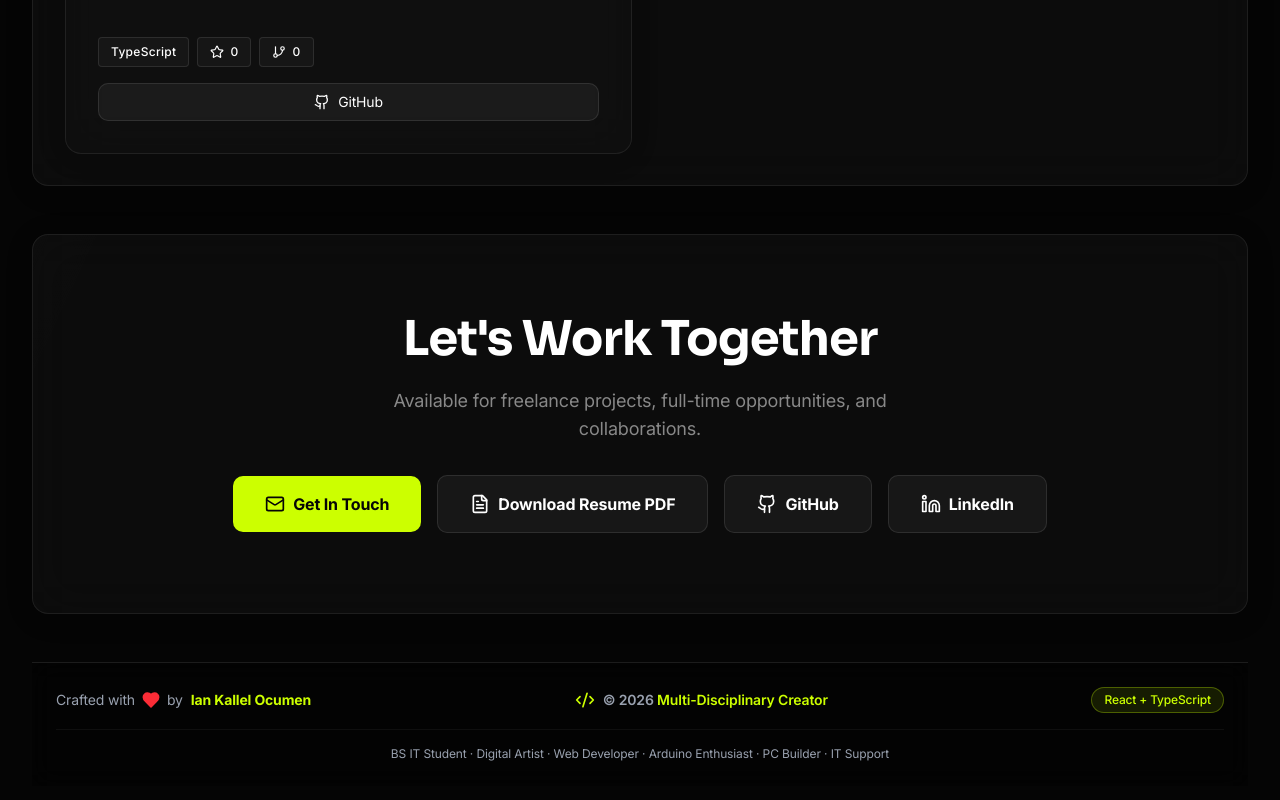
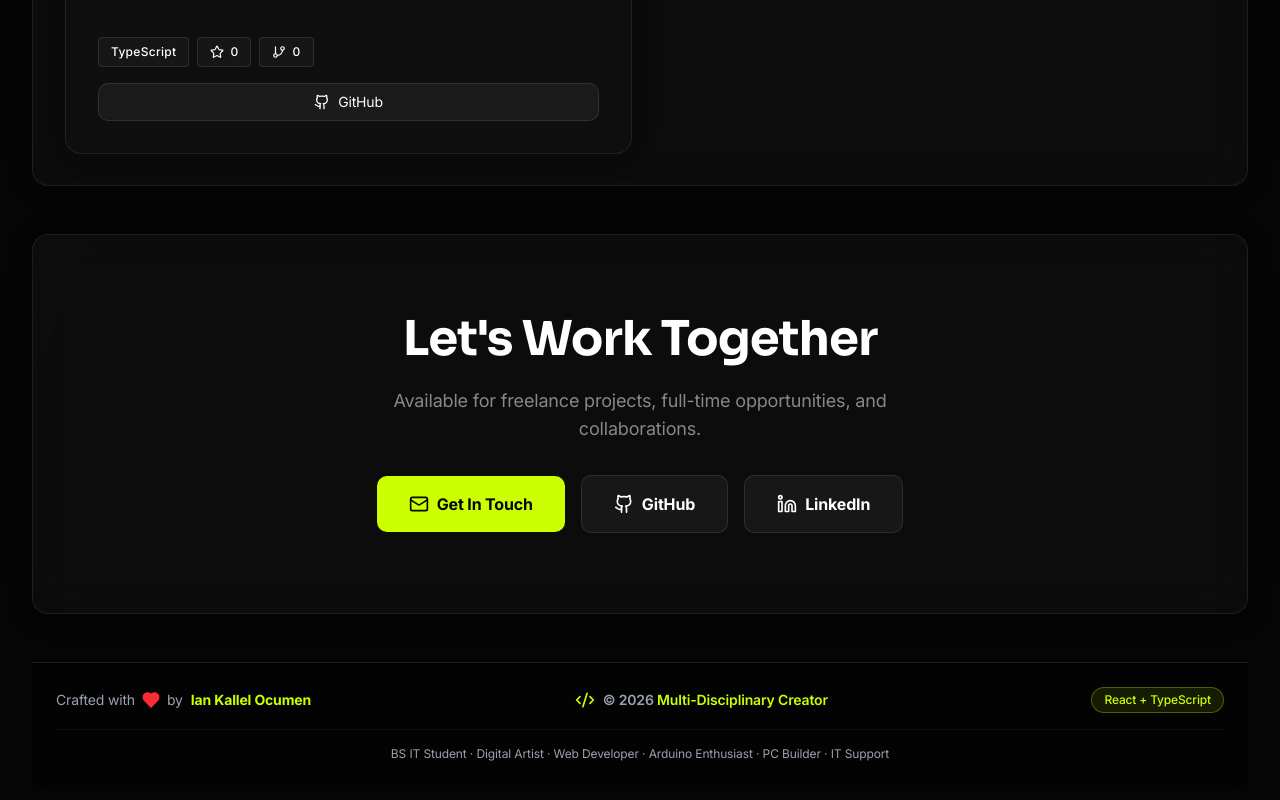
Before and after one commit to IanKallelOcumen/PORTOFOLIOSITE, a React (Vite) app: page / in a window 1280 px wide. Shown: the part 3671-4471 px from the top of the page. Built offline with nearby package versions, Linux system fonts and the light colour scheme.

Commit message:
Home: download resume directly (no TSX view)

```diff
--- a/src/components/HomeView.tsx
+++ b/src/components/HomeView.tsx
@@ -306,18 +306,10 @@ export const HomeView = memo(function HomeView({ onProjectClick, mousePosition }
                 <Mail className="w-5 h-5" />
                 Get In Touch
               </a>
-              <button
-                onClick={() => onProjectClick('resume')}
+              <a
+                href="/CV%20-%20Ian%20Kallel%20Ocumen.pdf"
+                download="CV - Ian Kallel Ocumen.pdf"
                 className="w-full sm:w-auto px-8 py-4 bg-white/5 border border-white/10 text-white font-bold rounded-lg hover:border-[#ccff00] transition-all duration-300 hover:scale-105 flex items-center justify-center gap-2"
-              >
-                <FileText className="w-5 h-5" />
-                Download Resume PDF
-              </button>
-              <a
-                href="https://github.com/IanKallelOcumen"
-                target="_blank"
-                rel="noopener noreferrer"
-                className="w-full sm:w-auto px-8 py-4 bg-white/5 border border-white/10 text-white font-bold rounded-lg hover:border-[#ccff00] transition-all duration-300 flex items-center justify-center gap-2"
               >
                 <Github className="w-5 h-5" />
                 GitHub
```
